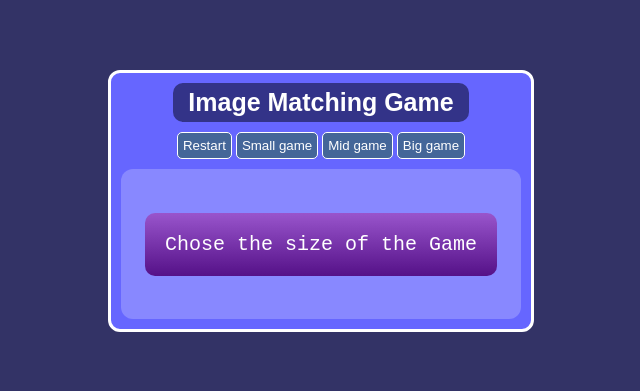
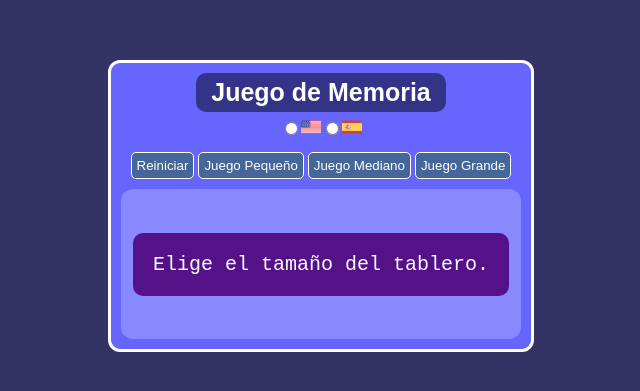
Before and after one commit to EhingerLeandro/Jscript.match.image.game, a plain HTML site: page index.html in a window 1280 px wide. Shown: the part 207-598 px from the top of the page, without its empty margins (327-967 px from the left). Drawn offline with Linux system fonts and the light colour scheme.

Commit message:
second commit

```diff
--- a/index.html
+++ b/index.html
@@ -9,14 +9,39 @@
 <body>
 	<div class='app-match-img'>
 		<section class='inner-frame'>
-			<div class='title'>Image Matching Game</div>
+			<div id='title' class='title'>Juego de Memoria</div>
+			<div>
+				<form class='form' >
+					<label class='flags'>
+						<input
+						name='language'
+						id='english'
+						type='radio'
+						/>
+						<img style='width:20px' src='./images/flag-usa.png'/>
+					</label>
+					<label class='flags'>
+						<input
+						name='language'
+						id='spanish'
+						type='radio'
+						/>
+						<img style='width:20px' src='./images/flag-spain.png'/>
+					</label>
+				</form>
+			</div>
 			<div class='settings'>
-				<button class=button id='restart'>Restart</button>
-				<button class=button id='smallGame'>Small game</button>
-				<button class=button id='midGame'>Mid game</button>
-				<button class=button id='bigGame'>Big game</button>
+				<button class=button id='restart'>Reiniciar</button>
+				<button class=button id='smallGame'>Juego Pequeño</button>
+				<button class=button id='midGame'>Juego Mediano</button>
+				<button class=button id='bigGame'>Juego Grande</button>
 			</div>
 			<div class='board'>
+				<div  class='instruction'>
+					<div id='instruct' class='inner-inst'>
+						Elige el tamaño del tablero.
+					</div>
+				</div>
 			</div>
 		</section>
 	</div>
--- a/main.js
+++ b/main.js
@@ -2,13 +2,19 @@ const board = document.querySelector('.board'),
       bigGame= document.querySelector('#bigGame'),
       midGame= document.querySelector('#midGame'),
       smallGame= document.querySelector('#smallGame'),
-      restart= document.querySelector('#restart');
+      restart= document.querySelector('#restart'),
+      spanish = document.querySelector('#spanish'),
+      english = document.querySelector('#english'),
+      tittle = document.querySelector('#title'),
+      instruction = document.querySelector('#instructions');
+
 
 let unicodeEmot='&#x1F',
 	rangeEmot= 25,
 	arrayEmot= [],
 	arrSelecEmot =[],
 	sizeGame=[16, 24, 32];
+	isEnglish=false;
 
 for (let i=0; i<rangeEmot; ++i ){
 	arrayEmot.push(unicodeEmot+(400+i*2));
@@ -19,17 +25,17 @@ let arrRandomFin = [];
 let compareEmot = [];
 
 
-function iniRestart (){
-	board.innerHTML = `<div class='instruction'>
-					<div class='inner-inst'>
-						Chose the size of the Game
+function iniRestart (language){
+	board.innerHTML = `<div  class='instruction'>
+					<div id='instruct' class='inner-inst'>
+						${language ?
+						 'Pick the Board Size.':
+						 'Elige el tamaño del tablero.' }
 					</div>
-				</div>`
-	arrRandomFin = [];
-	console.log(arrRandomFin);
+				</div>`;
 }
+iniRestart(isEnglish);
 
-iniRestart();
 
 function choseEmoticon(size, emotOptions){
 	let numEmotChosen= size/2;
@@ -138,10 +144,37 @@ const chosenButton = (size) =>{
 	console.log(arrRandomFin);
 }
 
-restart.addEventListener('click', iniRestart )
+
+
+const turnIntoSpanish =() =>{
+	isEnglish=false;
+	restart.innerText='Reiniciar';
+	bigGame.innerText='Juego Grande';
+	midGame.innerText='Juego Mediano';
+	smallGame.innerText='Juego Pequeño';
+	title.innerText='Juego de Memoria';
+	iniRestart(isEnglish);
+}
+
+const turnIntoEnglish =() =>{
+	isEnglish=true;
+	restart.innerText='Restart';
+	bigGame.innerText='Big Game';
+	midGame.innerText='Medium Game';
+	smallGame.innerText='Small Game';
+	title.innerText='Memory Game';
+	iniRestart(isEnglish);
+}
+
+
+restart.addEventListener('click', ()=>iniRestart(isEnglish) )
 
 bigGame.addEventListener('click', ()=>chosenButton(sizeGame[2]) )
 
 midGame.addEventListener('click', ()=>chosenButton(sizeGame[1]) )
 
 smallGame.addEventListener('click', ()=>chosenButton(sizeGame[0]) )
+
+spanish.addEventListener('click', turnIntoSpanish )
+
+english.addEventListener('click', turnIntoEnglish)
--- a/style.css
+++ b/style.css
@@ -8,7 +8,8 @@ body{
 }
 
 .app-match-img{
-	max-width:500px;
+	margin-top:10px;
+	max-width:700px;
 	border: solid 3px #fff;
 	border-radius: 12px;
 	background-color:#66f;
@@ -51,19 +52,30 @@ body{
 	display:flex;
 	justify-content:center;
 	align-items: center;
-
-
 }
 
 .inner-inst{
 	padding:20px;
-	background:linear-gradient(#95c, #518);
+	background:#518;
 	border-radius: 10px;
 	font-size:20px;
 	font-family:monospace;
 	color: #fff;
 }
 
+.form{
+	margin:5px;
+	min-width:300px;
+	display:flex;
+	justify-content:center;
+	align-items:center;
+}
+
+.flags{
+	display:flex;
+	align-items:center;
+
+}
 .card{
 	padding:8px;
 	margin: 8px;
@@ -71,7 +83,7 @@ body{
 	display:inline-block;
 	border-radius: 10px;
 	background-color: #eee;
-	font-size:20px;
+	font-size:22px;
 	cursor:pointer;
 }
 
@@ -111,3 +123,10 @@ body{
 .cardOpacity{
 	opacity:0%;
 }
+
+@media screen and (max-width:600px){
+	.card{
+		font-size:35px;
+		max-width:600px;
+	}
+}
```
Also changed, not shown: images/flag-spain.png (added), images/flag-usa.png (added).
